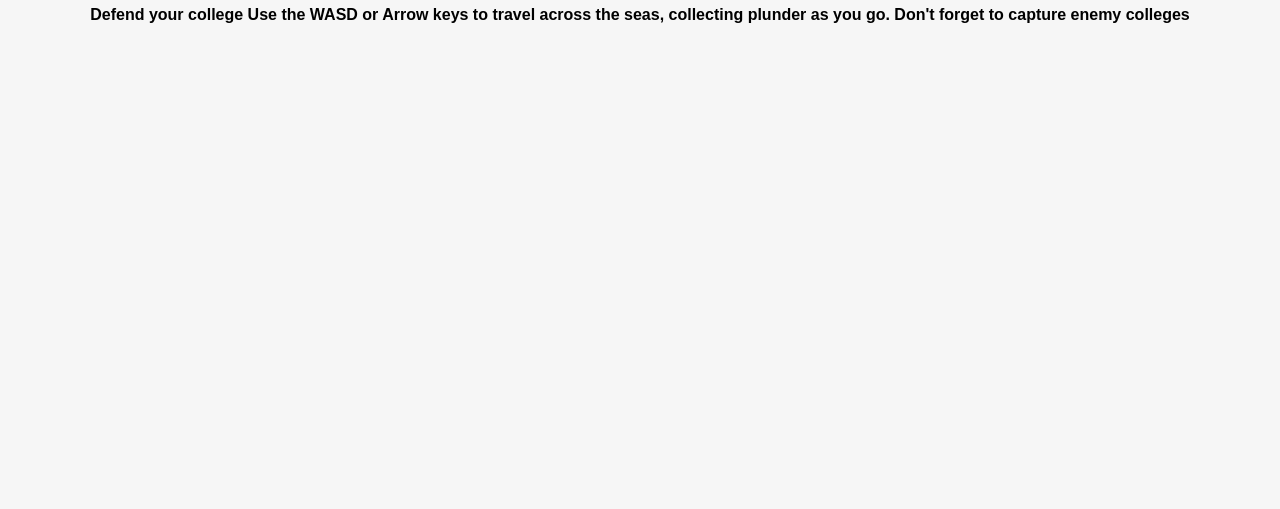
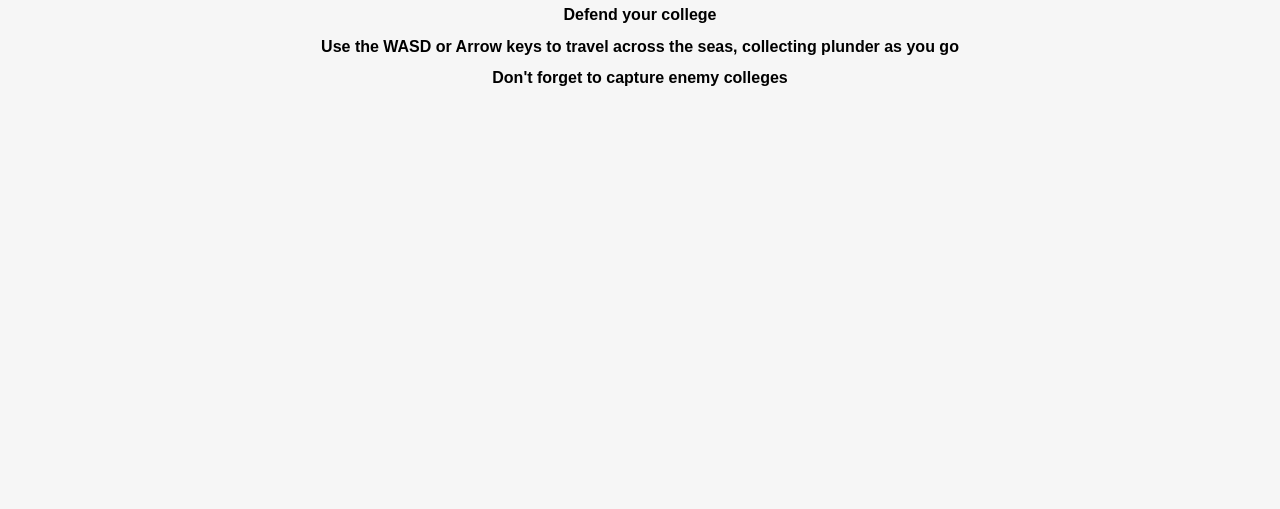
Before and after one commit to sabrina-djebbar/Eng1, a plain HTML site: page index.html in a window 1280 px wide. Shown: the part 291-800 px from the top of the page. Drawn offline with nearby package versions, Linux system fonts and the light colour scheme; files that its build step writes are made by us from their sources.

Commit message:
Update index.html

```diff
--- a/index.html
+++ b/index.html
@@ -14,8 +14,8 @@
 	<div id ="header"></div>
 	<!--have three columns with different info???? middle column will have instructions for game play. i dont know what else to add to the home page-->
 	<h1 style="text-align:center;">How to play</h1>
-	<h2>Defend your college
-	Use the WASD or Arrow keys to travel across the seas, collecting plunder as you go.
-	Don't forget to capture enemy colleges</h2>
+	<h2>Defend your college</h2>
+	<h2>Use the WASD or Arrow keys to travel across the seas, collecting plunder as you go</h2>
+	<h2>Don't forget to capture enemy colleges</h2>
 	</body>
 	</html>
```
